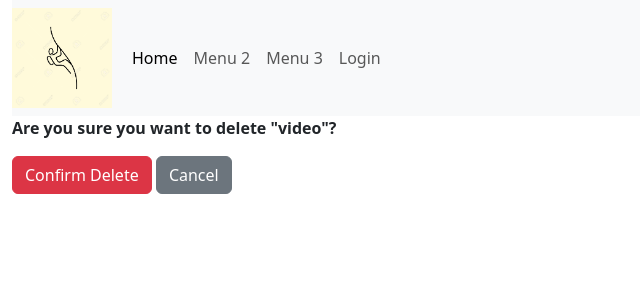
After one commit to jagger-zlotoff/rockclimb_app, a Django app: page /rockVideo/delete/4/ in a window 1280 px wide. The commit adds this page. Shown: the top 300 px of the page, without its empty margins (0-640 px from the left). Run offline with Django 4.2, Linux system fonts and the light colour scheme; data comes from the database, SQL or seed files in the repository; both versions use the stored data as it was after the commit.

Commit message:
delete route added.

```diff
--- /dev/null
+++ b/rockclimb/rockclimb_app/templates/rockclimb_app/delete_route_confirm.html
@@ -0,0 +1,11 @@
+{% extends "rockclimb_app/base_template.html" %}
+{% block content %}
+<div>
+    <p><strong>Are you sure you want to delete "{{ rockVideo.title }}"?</strong></p>
+    <form method="post">
+        {% csrf_token %}
+        <input type="submit" value="Confirm Delete" class="btn btn-danger">
+        <a href="{% url 'index' %}" class="btn btn-secondary">Cancel</a>
+    </form>
+</div>
+{% endblock %}
--- a/rockclimb/rockclimb_app/templates/rockclimb_app/index.html
+++ b/rockclimb/rockclimb_app/templates/rockclimb_app/index.html
@@ -54,6 +54,8 @@
     .update-button:hover{
         background-color: #025fd1; /* Darker shade for hover */
     }
+
+
   </style>
 
   <div>
@@ -67,6 +69,7 @@
           <span><strong>Route Title: {{ rockVideo.title }}</strong></span>
           <a href="{{ rockVideo.get_absolute_url }}" class="view-button">View</a>
           <a href="{% url 'rockVideo-update' rockVideo.pk %}" class="update-button">Update</a>
+          <a href="{% url 'rockVideo-delete-confirm' rockVideo.pk %}" class="btn btn-danger">Delete</a>
         </div>
       </div>
     {% empty %}
--- a/rockclimb/rockclimb_app/templates/rockclimb_app/rockVideo_detail.html
+++ b/rockclimb/rockclimb_app/templates/rockclimb_app/rockVideo_detail.html
@@ -55,7 +55,7 @@
   </style>
 <div>
     <h1><strong>Route Title: {{ rockVideo.title }}</strong></h1>
-    <p><strong>Route Active: </strong>{{rockVideo.is_active}}</p>
+    <p><strong>Is the Route Still Up: </strong>{{rockVideo.is_active}}</p>
     <p><strong>Gym Name: </strong>{{rockVideo.gym_name}}</p>
     <p><strong>Gym Address: </strong>{{rockVideo.gym_address}}</p>
     <p><strong>About: </strong>{{rockVideo.about}}</p>
--- a/rockclimb/rockclimb_app/urls.py
+++ b/rockclimb/rockclimb_app/urls.py
@@ -3,7 +3,7 @@ from django.contrib.auth import views as auth_views
 from django.conf import settings
 from django.conf.urls.static import static
 from . import views
-from .views import active_rockvideos, update_rockVideo
+from .views import active_rockvideos, update_rockVideo, delete_rockVideo_confirm
 
 
 
@@ -18,6 +18,7 @@ path('login/', auth_views.LoginView.as_view(), name='login'),
 path('active-rockVideos/', active_rockvideos, name='active_rockvideos'),
 path('rockVideo/<int:pk>/', views.rockVideo_detail, name='rockVideo-detail'),
 path('rockVideo/update/<int:pk>/', update_rockVideo, name='rockVideo-update'),
+path('rockVideo/delete/<int:pk>/', delete_rockVideo_confirm, name='rockVideo-delete-confirm'),
 
 ]
 
--- a/rockclimb/rockclimb_app/views.py
+++ b/rockclimb/rockclimb_app/views.py
@@ -26,7 +26,12 @@ def update_rockVideo(request, pk):
         form = RockVideoForm(instance=rockvideo)
     return render(request, 'rockclimb_app/update_rockVideo.html', {'form': form})
 
-
+def delete_rockVideo_confirm(request, pk):
+    rockvideo = get_object_or_404(rockVideo, pk=pk)
+    if request.method == 'POST':
+        rockvideo.delete()
+        return redirect('index')  # Redirect to the list view after deletion
+    return render(request, 'rockclimb_app/delete_route_confirm.html', {'rockVideo': rockvideo})
 
 def upload_video(request):
     if request.method == 'POST':
```
Also changed, not shown: rockclimb/db.sqlite3.
